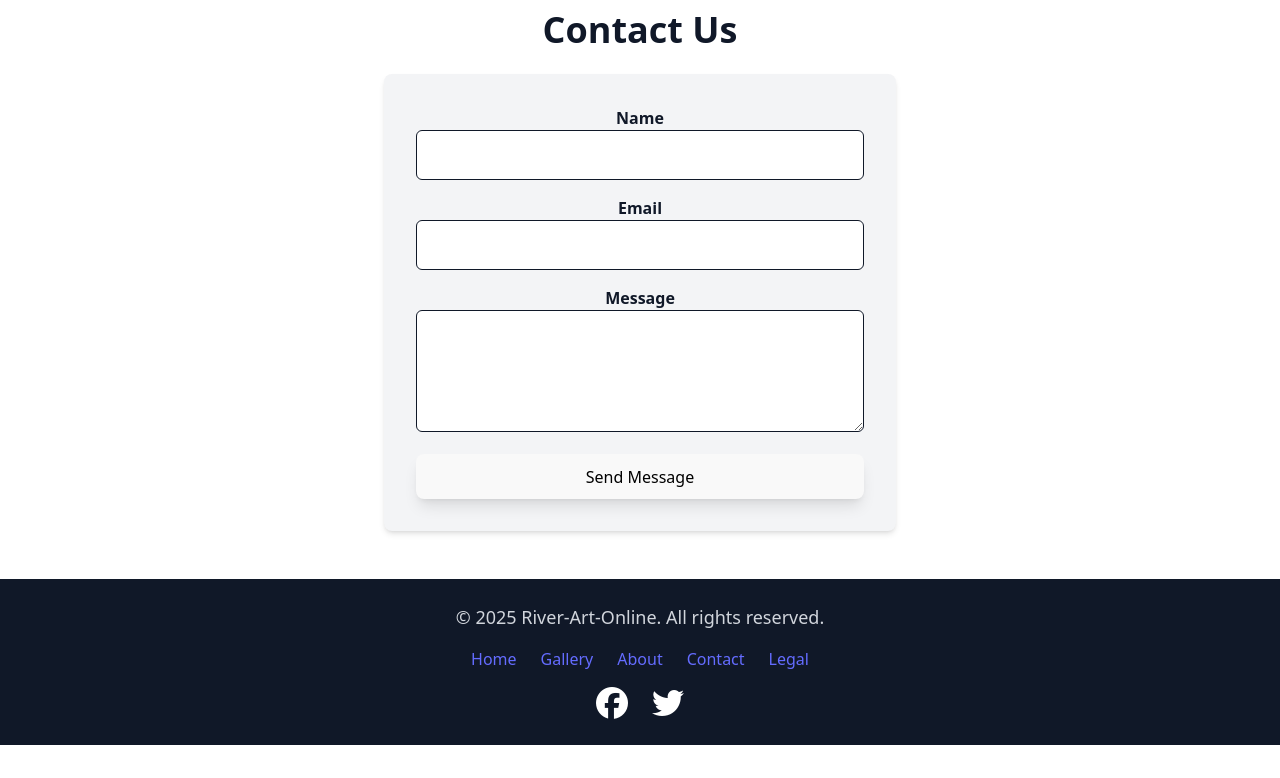
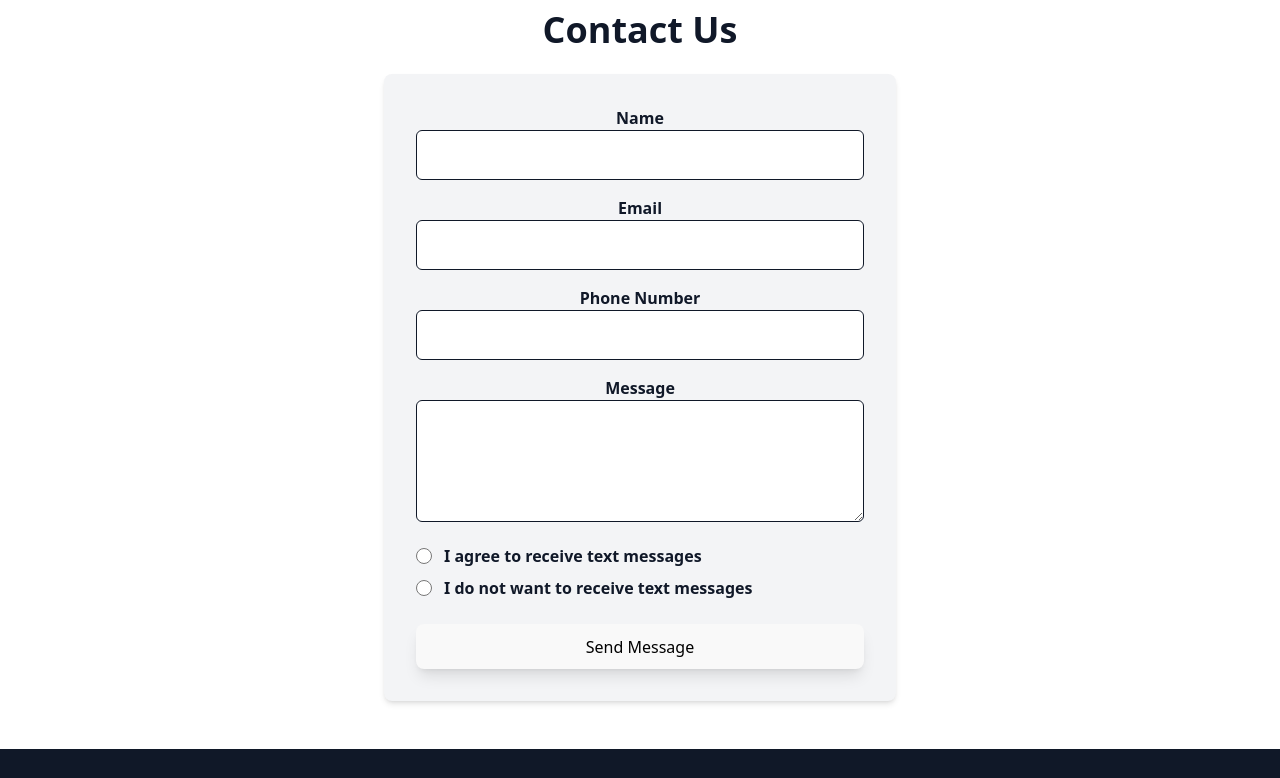
Before and after one commit to machoraatuti/riverArt-online, a React (Vite) app: page /contact in a window 1280 px wide. Shown: the part 498-1276 px from the top of the page. Before the commit the page ends 1243 px from the top, so only its background shows below. Built offline with nearby package versions, Linux system fonts and the light colour scheme.

Commit message:
added consent button on the contact us card

```diff
--- a/src/pages/Contact.jsx
+++ b/src/pages/Contact.jsx
@@ -5,7 +5,7 @@ import Footer from '../components/Footer';
 import SubHeader from '../components/SubHeader';
 
 const Contact = () => {
-  const [formData, setFormData] = useState({ name: '', email: '', message: '' });
+  const [formData, setFormData] = useState({ name: '', email: '',phone: '', message: '', textConsent: '' });
 
   const handleChange = (e) => {
     setFormData({ ...formData, [e.target.name]: e.target.value });
@@ -63,6 +63,17 @@ const Contact = () => {
               className="w-full p-3 border rounded-md bg-white dark:bg-gray-800 text-gray-900 dark:text-white focus:ring focus:ring-indigo-300"
             />
           </div>
+          <div className="mb-4">
+            <label className="block text-gray-900 dark:text-white font-semibold">Phone Number</label>
+            <input
+                type="tel"
+                name="phone"
+                value={formData.phone}
+                onChange={handleChange}
+                required
+                className="w-full p-3 border rounded-md bg-white dark:bg-gray-800 text-gray-900 dark:text-white focus:ring focus:ring-indigo-300"
+            />
+          </div>
 
           <div className="mb-4">
             <label className="block text-gray-900 dark:text-white font-semibold">Message</label>
@@ -74,6 +85,30 @@ const Contact = () => {
               required
               className="w-full p-3 border rounded-md bg-white dark:bg-gray-800 text-gray-900 dark:text-white focus:ring focus:ring-indigo-300"
             ></textarea>
+          </div>
+          <div className="mb-6 text-left">
+            <label className="flex items-center text-gray-900 dark:text-white font-semibold cursor-pointer">
+              <input
+                  type="radio"
+                  name="textConsent"
+                  value="yes"
+                  checked={formData.textConsent === 'yes'}
+                  onChange={handleChange}
+                  className="w-4 h-4 accent-indigo-600 cursor-pointer"
+              />
+              <span className="ml-3">I agree to receive text messages</span>
+            </label>
+            <label className="flex items-center text-gray-900 dark:text-white font-semibold cursor-pointer mt-2">
+              <input
+                  type="radio"
+                  name="textConsent"
+                  value="no"
+                  checked={formData.textConsent === 'no'}
+                  onChange={handleChange}
+                  className="w-4 h-4 accent-indigo-600 cursor-pointer"
+              />
+              <span className="ml-3">I do not want to receive text messages</span>
+            </label>
           </div>
 
           <button
```
